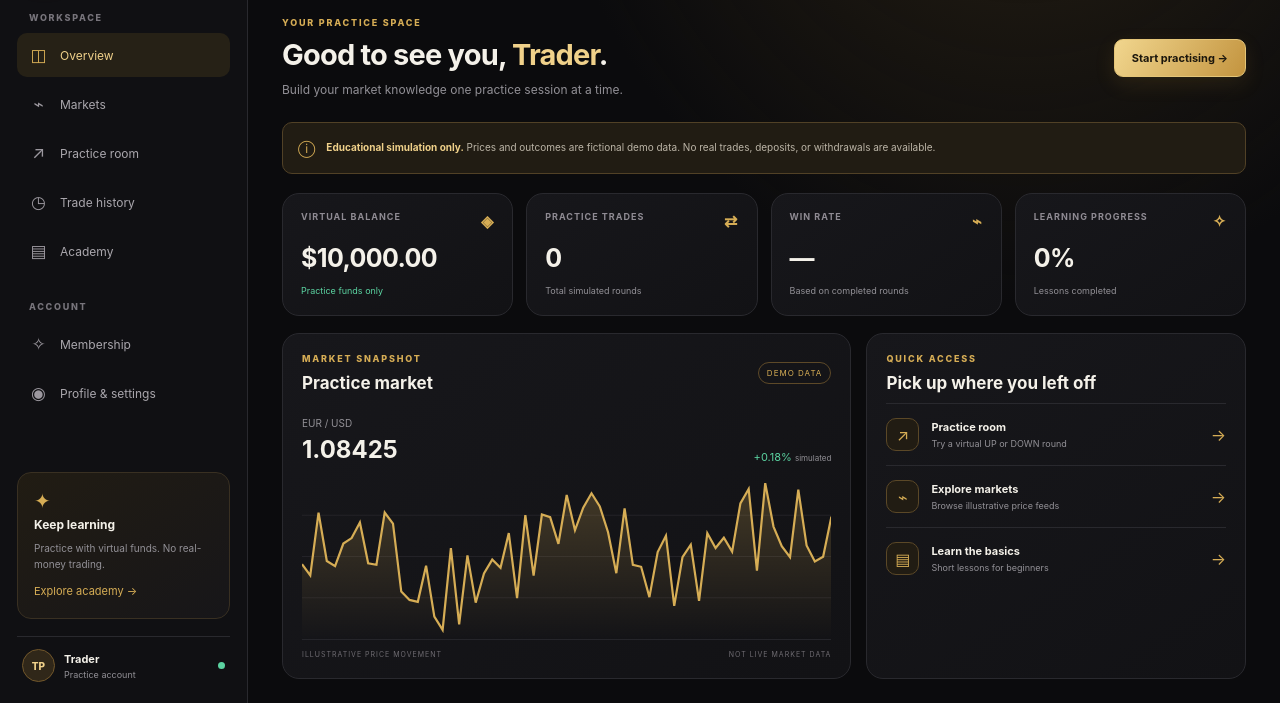
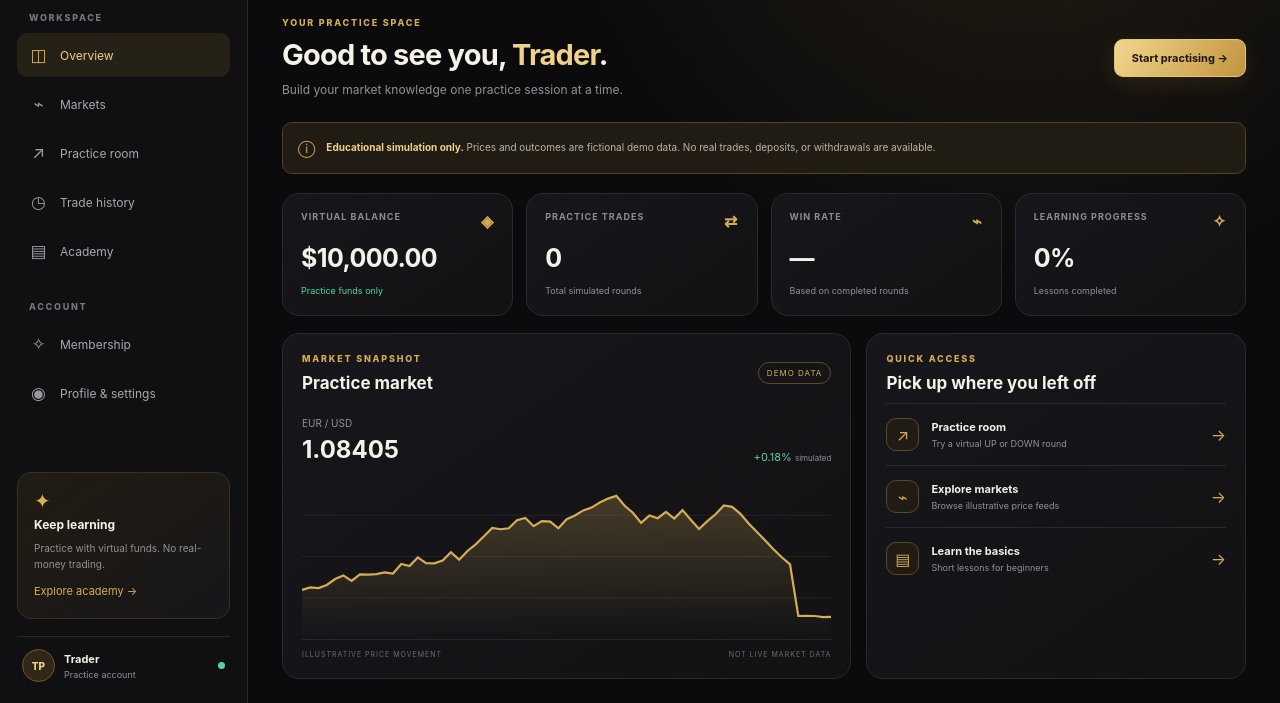
Before and after one commit to sad98iq/Tradepulse, a plain HTML site: page index.html in a window 1280 px wide. Shown: the part 88-791 px from the top of the page. Drawn offline with Linux system fonts and the light colour scheme.

Commit message:
Add files via upload

```diff
--- a/app.js
+++ b/app.js
@@ -7,12 +7,12 @@
   let toastTimer;
   const $ = (id) => document.getElementById(id);
   const markets = [
-    {symbol:"EUR/USD",name:"Euro / US Dollar",price:1.08425,change:"+0.18%",up:true,precision:5},
-    {symbol:"GBP/USD",name:"British Pound / US Dollar",price:1.27184,change:"−0.12%",up:false,precision:5},
-    {symbol:"USD/JPY",name:"US Dollar / Japanese Yen",price:149.325,change:"+0.31%",up:true,precision:3},
-    {symbol:"GOLD",name:"Gold (illustrative)",price:2342.65,change:"+0.42%",up:true,precision:2},
-    {symbol:"BTC/USD",name:"Bitcoin / US Dollar",price:67420.5,change:"−0.76%",up:false,precision:2},
-    {symbol:"ETH/USD",name:"Ether / US Dollar",price:3521.8,change:"+0.09%",up:true,precision:2}
+    {symbol:"EUR/USD",name:"Euro / US Dollar",price:1.08425,openingPrice:1.08425,change:"+0.18%",up:true,precision:5},
+    {symbol:"GBP/USD",name:"British Pound / US Dollar",price:1.27184,openingPrice:1.27184,change:"−0.12%",up:false,precision:5},
+    {symbol:"USD/JPY",name:"US Dollar / Japanese Yen",price:149.325,openingPrice:149.325,change:"+0.31%",up:true,precision:3},
+    {symbol:"GOLD",name:"Gold (illustrative)",price:2342.65,openingPrice:2342.65,change:"+0.42%",up:true,precision:2},
+    {symbol:"BTC/USD",name:"Bitcoin / US Dollar",price:67420.5,openingPrice:67420.5,change:"−0.76%",up:false,precision:2},
+    {symbol:"ETH/USD",name:"Ether / US Dollar",price:3521.8,openingPrice:3521.8,change:"+0.09%",up:true,precision:2}
   ];
   const lessons = [
     ["Market basics","Understand what a financial market is, why prices move, and the difference between an asset and a trading instrument.","A market brings buyers and sellers together. A quoted price is the level at which an instrument may be exchanged. Prices can change as expectations, supply, demand, and new information change. This lesson uses fictional examples; it does not provide a prediction or recommendation."],
@@ -41,12 +41,42 @@
     if(view==="academy") renderLessons();
     window.scrollTo({top:0,behavior:"smooth"});
   }
-  function points(seed=7,count=55){let x=seed,arr=[];for(let i=0;i<count;i++){x=(x*9301+49297)%233280;arr.push(75+(x/233280)*100+(Math.sin(i/4)*13)+(i*0.35));}return arr;}
-  function drawChart(id,seed=7,height=210){
-    const svg=$(id); if(!svg)return; const vals=points(seed,65),min=Math.min(...vals)-8,max=Math.max(...vals)+8;
-    const coords=vals.map((v,i)=>`${(i/(vals.length-1))*760},${height-((v-min)/(max-min))*height}`).join(" ");
+  // Every chart uses a local, fictional random-walk feed. No external market data is used.
+  const chartHistory = new Map();
+  function historyFor(m){
+    if(!chartHistory.has(m.symbol)){
+      let seed=0; for(const ch of m.symbol) seed=(seed*31+ch.charCodeAt(0))>>>0;
+      const vals=[]; let v=m.price;
+      for(let i=0;i<65;i++){seed=(seed*1664525+1013904223)>>>0;v+=( ((seed/4294967296)-.5)*m.price*.0018 );vals.push(v);}
+      chartHistory.set(m.symbol,vals);
+    }
+    return chartHistory.get(m.symbol);
+  }
+  function drawValues(id,vals,height=210){
+    const svg=$(id); if(!svg)return; const min=Math.min(...vals),max=Math.max(...vals),pad=Math.max((max-min)*.18,Math.abs(max)*.00008),lo=min-pad,hi=max+pad;
+    const coords=vals.map((v,i)=>`${(i/(vals.length-1))*760},${height-((v-lo)/(hi-lo))*height}`).join(" ");
     const area=`0,${height} ${coords} 760,${height}`;
-    svg.innerHTML=`<defs><linearGradient id="goldFill${id}" x1="0" x2="0" y1="0" y2="1"><stop offset="0%" stop-color="#d6ad55" stop-opacity=".25"/><stop offset="100%" stop-color="#d6ad55" stop-opacity="0"/></linearGradient></defs><g stroke="#29282d" stroke-width="1"><path d="M0 ${height*.25}H760 M0 ${height*.5}H760 M0 ${height*.75}H760"/></g><polygon points="${area}" fill="url(#goldFill${id})"/><polyline points="${coords}" fill="none" stroke="#d6ad55" stroke-width="2.2" vector-effect="non-scaling-stroke"/>`;
+    svg.innerHTML=`<defs><linearGradient id="goldFill${id}" x1="0" x2="0" y1="0" y2="1"><stop offset="0%" stop-color="#d6ad55" stop-opacity=".25"/><stop offset="100%" stop-color="#d6ad55" stop-opacity="0"/></linearGradient></defs><g stroke="#29282d" stroke-width="1"><path d="M0 ${height*.25}H760 M0 ${height*.5}H760 M0 ${height*.75}H760"/></g><polygon points="${area}" fill="url(#goldFill${id})"/><polyline class="live-price-line" points="${coords}" fill="none" stroke="#d6ad55" stroke-width="2.2" vector-effect="non-scaling-stroke"/>`;
+  }
+  function drawMarketChart(m,id,height){drawValues(id,historyFor(m),height);}
+  function drawChart(id,seed=7,height=210){const m=markets.find(x=>x.symbol===($("instrument-select")?.value||"EUR/USD"))||markets[0];drawMarketChart(m,id,height);}
+  function formatPrice(m){return m.price.toLocaleString("en-US",{minimumFractionDigits:m.precision,maximumFractionDigits:m.precision});}
+  function updateMarketMovement(){
+    markets.forEach((m,i)=>{
+      const vals=historyFor(m); const previous=m.price;
+      // Small random walk, scaled per instrument, with occasional gentle directional bursts.
+      const step=(Math.random()-.5)*m.price*(m.symbol==="BTC/USD"||m.symbol==="ETH/USD"?.00065:.00022);
+      m.price=Math.max(m.price+step,m.price*.00001); vals.push(m.price); if(vals.length>65)vals.shift();
+      const pct=((m.price-m.openingPrice)/m.openingPrice)*100; m.up=m.price>=m.openingPrice;
+      m.change=`${pct>=0?"+":"−"}${Math.abs(pct).toFixed(2)}%`;
+      const value=document.querySelector(`[data-market-price="${i}"]`); if(value)value.textContent=formatPrice(m);
+      const change=document.querySelector(`[data-market-change="${i}"]`); if(change){change.textContent=m.change;change.className=m.up?"positive":"negative";}
+      drawMarketChart(m,`spark-${i}`,40);
+    });
+    const hero=markets[0]; if($("hero-price"))$("hero-price").textContent=formatPrice(hero);
+    const selected=markets.find(x=>x.symbol===$("instrument-select")?.value)||markets[0];
+    if($("practice-price"))$("practice-price").textContent=formatPrice(selected);
+    drawMarketChart(hero,"hero-chart",210);drawMarketChart(selected,"practice-chart",260);
   }
   function updateUI(){
     $("balance-stat").textContent=money(state.balance); $("ticket-balance").textContent=money(state.balance);
@@ -65,8 +95,8 @@
   function renderRecent(){ $("recent-table").innerHTML=tableHTML(state.history.slice(0,5)); }
   function renderHistory(){ $("history-table").innerHTML=tableHTML(state.history); }
   function renderMarkets(){
-    $("market-grid").innerHTML=markets.map((m,i)=>`<article class="panel market-card"><div class="market-card-top"><div><div class="market-symbol">${m.symbol}</div><div class="market-desc">${m.name}</div></div><span class="tag">DEMO</span></div><div class="market-value">${m.price.toLocaleString("en-US",{minimumFractionDigits:m.precision,maximumFractionDigits:m.precision})}</div><div class="market-foot"><span class="${m.up?"positive":"negative"}">${m.change}</span><small>Illustrative move</small></div><svg class="sparkline" viewBox="0 0 300 40" preserveAspectRatio="none" id="spark-${i}"></svg></article>`).join("");
-    markets.forEach((m,i)=>drawChart("spark-"+i,13+i,40));
+    $("market-grid").innerHTML=markets.map((m,i)=>`<article class="panel market-card"><div class="market-card-top"><div><div class="market-symbol">${m.symbol}</div><div class="market-desc">${m.name}</div></div><span class="tag">DEMO</span></div><div class="market-value" data-market-price="${i}">${formatPrice(m)}</div><div class="market-foot"><span data-market-change="${i}" class="${m.up?"positive":"negative"}">${m.change}</span><small>Illustrative move</small></div><svg class="sparkline" viewBox="0 0 300 40" preserveAspectRatio="none" id="spark-${i}"></svg></article>`).join("");
+    markets.forEach((m,i)=>drawMarketChart(m,"spark-"+i,40));
   }
   function renderLessons(){
     $("lesson-grid").innerHTML=lessons.map((l,i)=>{const done=state.lessons.includes(i);return `<article class="panel lesson-card ${done?"completed":""}"><div class="lesson-number">${done?"✓":String(i+1).padStart(2,"0")}</div><h2>${l[0]}</h2><p>${l[1]}</p><button class="text-button" data-lesson="${i}">${done?"Review lesson →":"Open lesson →"}</button></article>`}).join("");
@@ -83,7 +113,7 @@
   function setInstrument(){
     const symbol=$("instrument-select").value; const m=markets.find(x=>x.symbol===symbol)||markets[0];
     $("practice-pair").textContent=m.symbol.replace("/"," / "); $("practice-price").textContent=m.price.toLocaleString("en-US",{minimumFractionDigits:m.precision,maximumFractionDigits:m.precision});
-    drawChart("practice-chart",markets.indexOf(m)+20,260);
+    drawMarketChart(m,"practice-chart",260);
   }
   function startRound(direction){
     if(activeRound){notify("A practice round is already running.");return;}
@@ -141,7 +171,8 @@
   $("save-profile").addEventListener("click",()=>{const name=$("name-input").value.trim().slice(0,24);if(!name){notify("Enter a display name first.");return;}state.name=name;save();$("profile-feedback").textContent="Profile saved on this device.";notify("Profile updated.");});
   $("clear-data").addEventListener("click",()=>{if(confirm("Permanently clear all locally saved TradePulse practice data?")){localStorage.removeItem(KEY);state={...defaults};save();renderLessons();renderHistory();notify("Local data cleared.");}});
   $("export-data").addEventListener("click",()=>{const blob=new Blob([JSON.stringify(state,null,2)],{type:"application/json"});const url=URL.createObjectURL(blob);const a=document.createElement("a");a.href=url;a.download="tradepulse-practice-data.json";a.click();URL.revokeObjectURL(url);});
-  $("hero-price").textContent=markets[0].price.toFixed(5);drawChart("hero-chart",8,210);drawChart("practice-chart",20,260);
+  $("hero-price").textContent=markets[0].price.toFixed(5);drawMarketChart(markets[0],"hero-chart",210);drawMarketChart(markets[0],"practice-chart",260);
   renderMarkets();renderLessons();setInstrument();updateUI();
+  updateMarketMovement(); setInterval(updateMarketMovement,1200);
   if("serviceWorker" in navigator && location.protocol!=="file:"){window.addEventListener("load",()=>navigator.serviceWorker.register("./sw.js").catch(()=>{}));}
 })();
--- a/sw.js
+++ b/sw.js
@@ -1,4 +1,4 @@
-const CACHE="tradepulse-v2-cache-1";
+const CACHE="tradepulse-v2-cache-2";
 const ASSETS=["./","./index.html","./styles.css","./app.js","./manifest.webmanifest","./icon.svg"];
 self.addEventListener("install",event=>event.waitUntil(caches.open(CACHE).then(cache=>cache.addAll(ASSETS))));
 self.addEventListener("activate",event=>event.waitUntil(caches.keys().then(keys=>Promise.all(keys.filter(k=>k!==CACHE).map(k=>caches.delete(k))))));
```
Also changed, not shown: styles.css.
